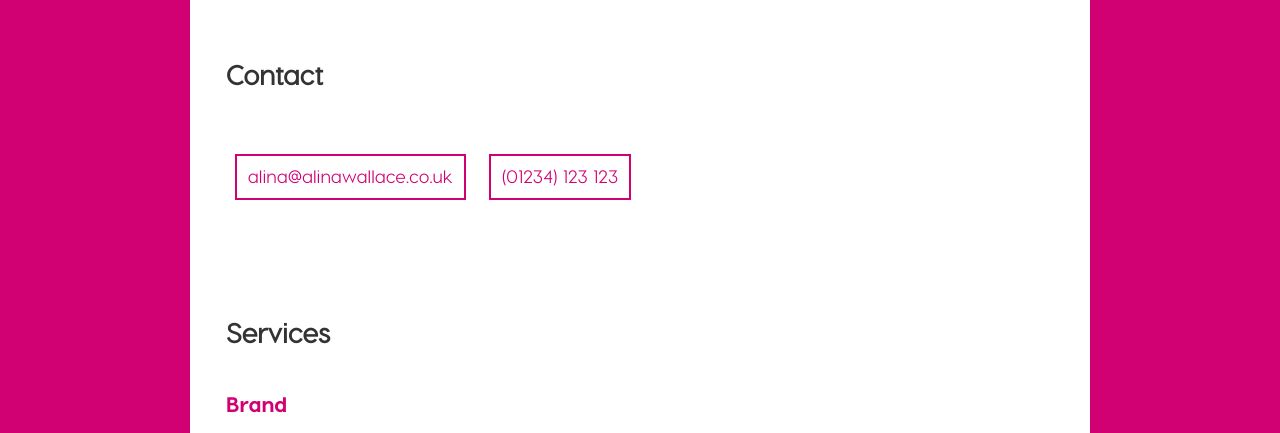
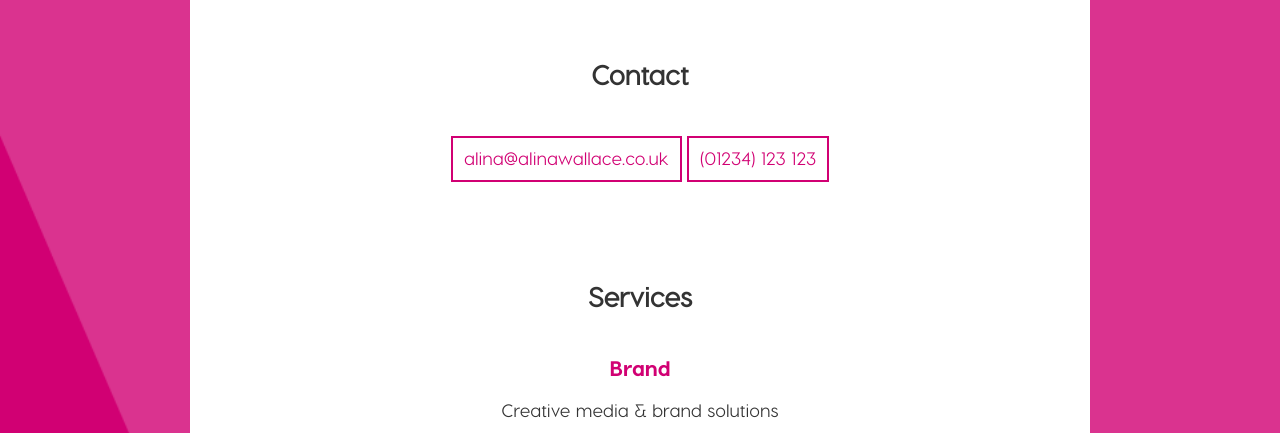
Before and after one commit to thisiscap/alina-wallace, a plain HTML site: page index.html in a window 1280 px wide. Shown: the part 366-799 px from the top of the page. Drawn offline with Linux system fonts and the light colour scheme.

Commit message:
Adding background

```diff
--- a/_build/_sass/_styles.scss
+++ b/_build/_sass/_styles.scss
@@ -12,6 +12,10 @@
 // Elements
 html {
     background-color: $pink;
+    background-image: url(/assets/images/alina-wallace-background.png);
+    background-position: 50%;
+    background-size: cover;
+    background-repeat: no-repeat;
 }
 
 body {
@@ -20,6 +24,10 @@ body {
     margin: 0 auto;
     padding: 2rem;
     border-top: 1em solid $yellow;
+
+    @include medium {
+        text-align: center;
+    }
 }
 
 header {
@@ -40,9 +48,6 @@ section {
         margin: 2em 0 0;
     }
 }
-.featured-coverage-logo-grid {
-
-}
 
 // Links
 a:link {
@@ -62,8 +67,7 @@ button {
     border: 2px solid $pink;
     background-color: white;
     padding: 0.6em;
-    margin: 2rem 0.5em;
-    transition: background-color 1s ease, color 1s ease;
+    margin: 1em 0;
 }
 
 button:hover {
--- a/index.html
+++ b/index.html
@@ -71,12 +71,6 @@
         <p>Sponsorship</p>
         <p>Media training &amp; mentoring</p>
 
-        <h2>Featured coverage</h2>
-
-        <div class="featured-coverage-logo-grid">
-
-        </div>
-
     </section>
 
 </body>
```
Also changed, not shown: _build/_css/main.css, assets/css/style.css, assets/images/alina-wallace-background.png (added).
